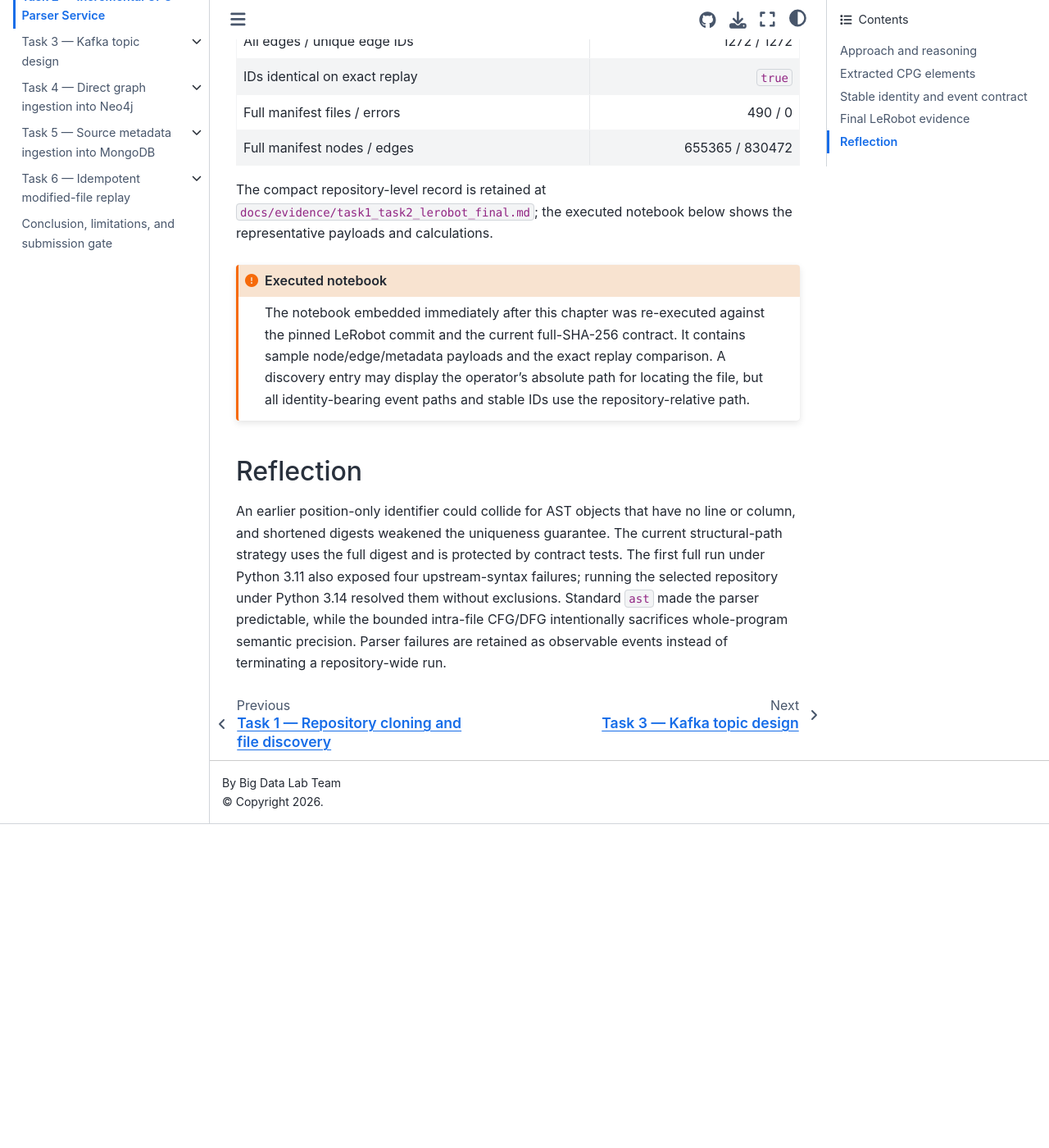
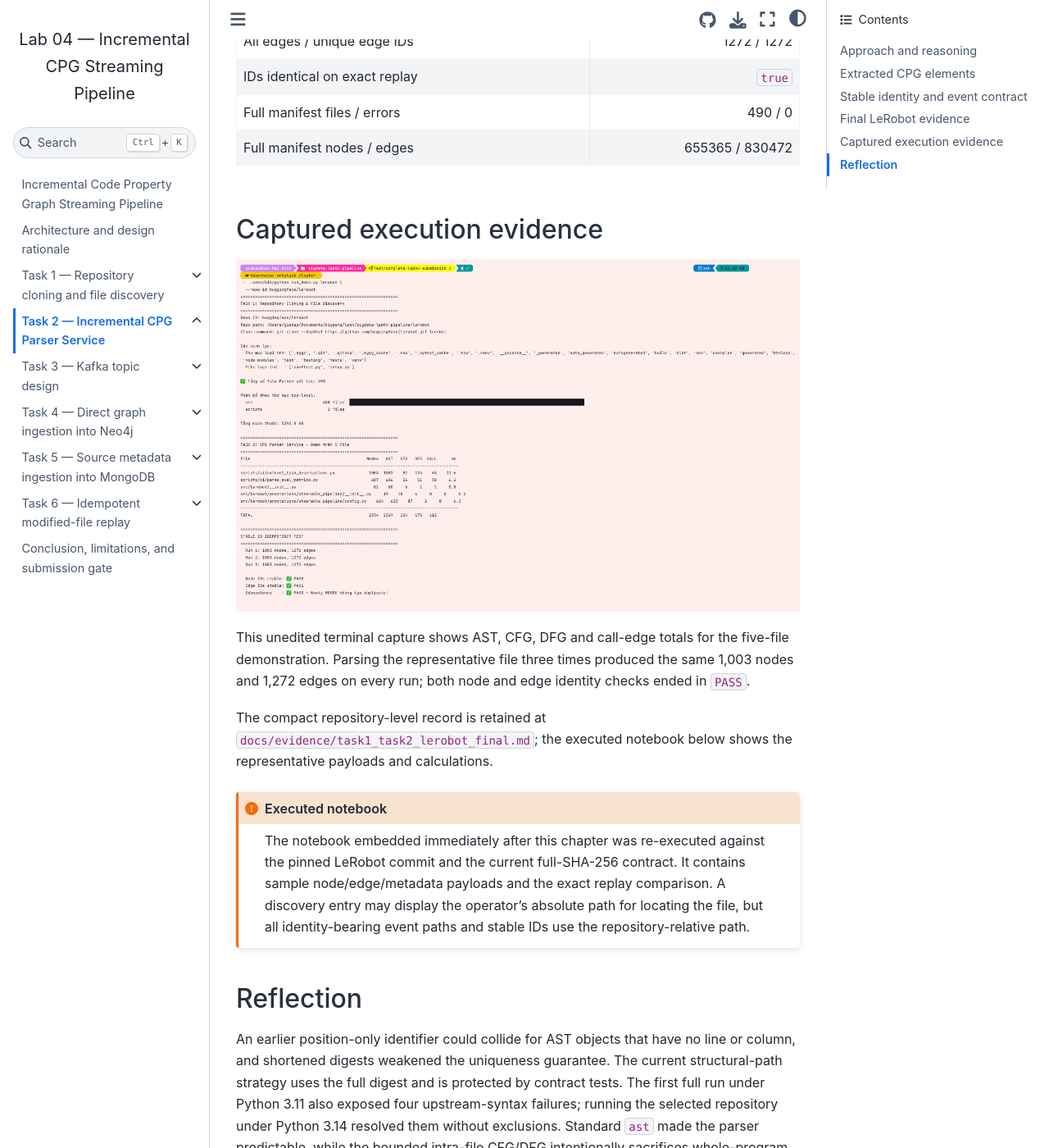
Before and after one commit to caosfourn/bigdata-lab04-pipeline, a Jupyter Book: the page built from book/task2.md, in a window 1280 px wide and 1400 px high, scrolled down 2522 px. Shown: the whole window at 82% size. Built offline with Jupyter Book 1.0.4 settings and Sphinx 7.4.7 and the Sphinx Book theme 1.1.4, drawn with Linux system fonts in a browser that asks for light colours; pages that are not in the unit, such as notebooks, are missing from menus; before the commit the page ends 3527 px from its top, so only the background shows below that.

Commit message:
docs(task2): add real parser and stable-ID evidence

```diff
--- a/book/task2.md
+++ b/book/task2.md
@@ -101,6 +101,15 @@ parser errors: 0
 | Full manifest files / errors | 490 / 0 |
 | Full manifest nodes / edges | 655365 / 830472 |
 
+## Captured execution evidence
+
+![Parser edge totals and stable-ID replay test](images/task2-parser-stable-id.png)
+
+This unedited terminal capture shows AST, CFG, DFG and call-edge totals for the
+five-file demonstration. Parsing the representative file three times produced
+the same 1,003 nodes and 1,272 edges on every run; both node and edge identity
+checks ended in `PASS`.
+
 The compact repository-level record is retained at
 `docs/evidence/task1_task2_lerobot_final.md`; the executed notebook below shows
 the representative payloads and calculations.
```
Also changed, not shown: book/images/task2-parser-stable-id.png (added).
